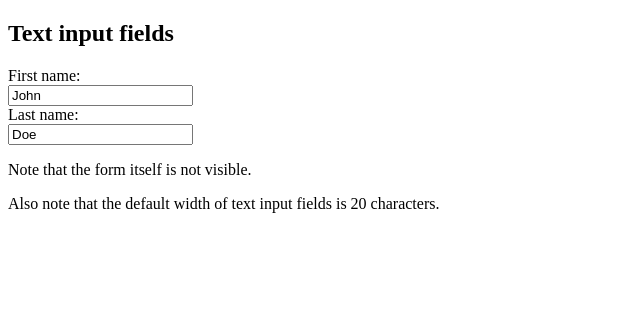
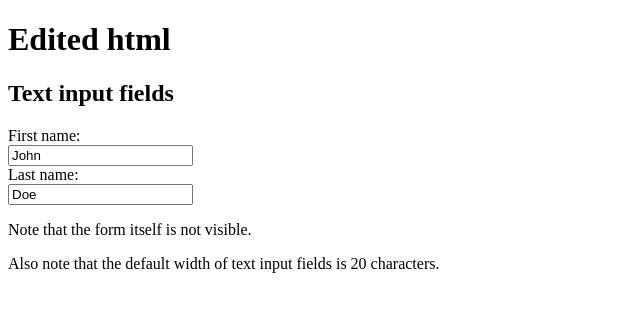
Before and after one commit to shimisurendran/laravel-vue-js-projects, a plain HTML site: page index.html in a window 1280 px wide. Shown: the whole page, without its empty margins (0-640 px from the left). Drawn offline with Linux system fonts and the light colour scheme.

Commit message:
Update index.html

```diff
--- a/index.html
+++ b/index.html
@@ -1,7 +1,7 @@
 <!DOCTYPE html>
 <html>
 <body>
-
+  <h1>Edited html</h1>
 <h2>Text input fields</h2>
 
 <form>
```
